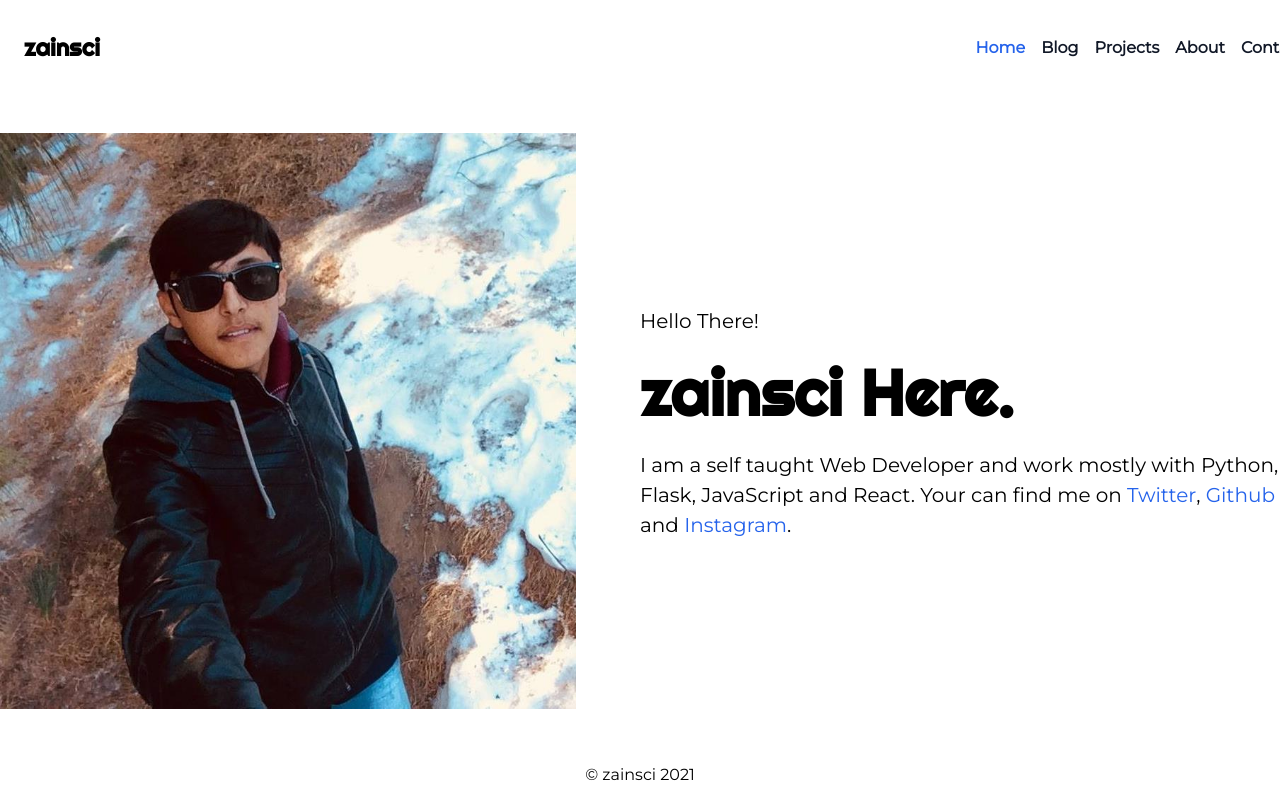
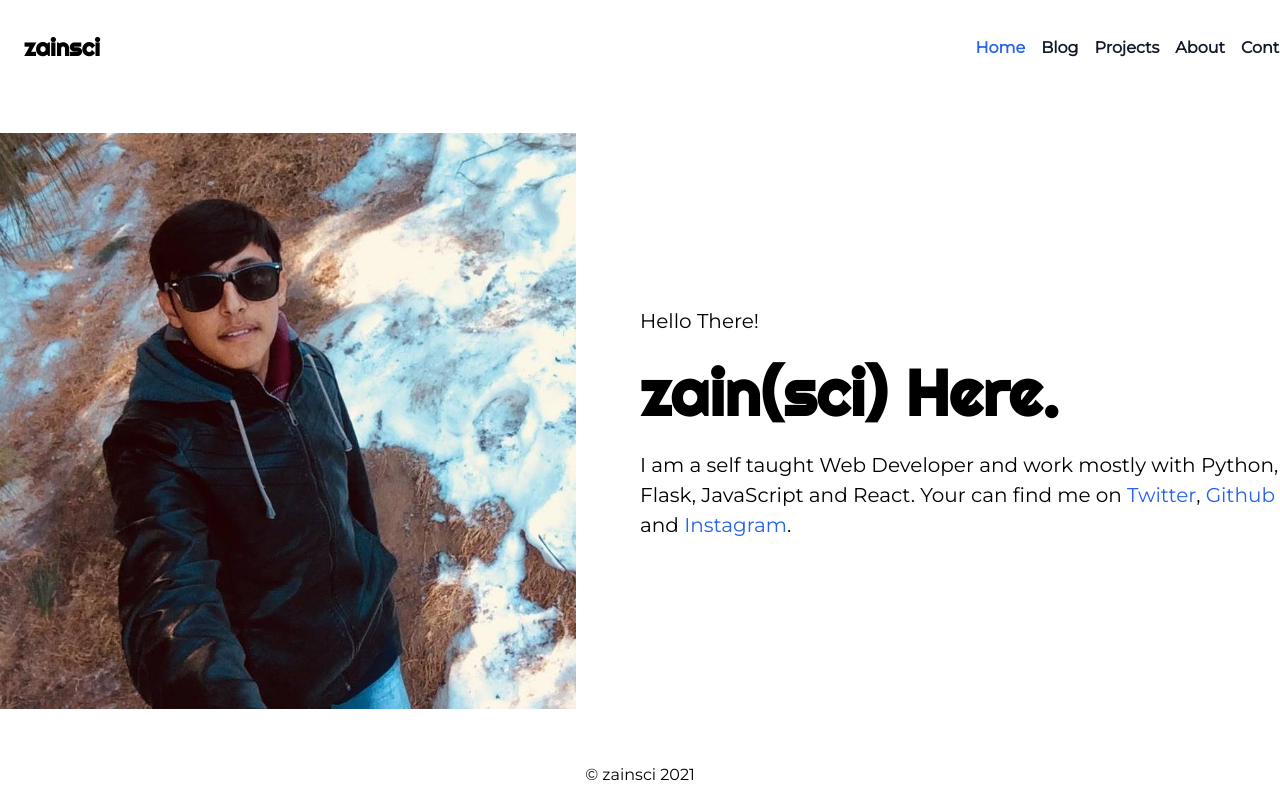
Before and after one commit to zainsci/zainsci.dev, a Next.js app: page / in a window 1280 px wide. Shown: the top 800 px of the page. Built offline with nearby package versions, Linux system fonts and the light colour scheme.

Commit message:
Add Braces to name

```diff
--- a/pages/index.js
+++ b/pages/index.js
@@ -11,7 +11,7 @@ const Home = () => {
         </div>
         <div className="home__right">
           <p>Hello There!</p>
-          <h1>zainsci Here.</h1>
+          <h1>zain(sci) Here.</h1>
           <p>
             I am a self taught Web Developer and work mostly with Python, Flask,
             JavaScript and React. Your can find me on{" "}
```
